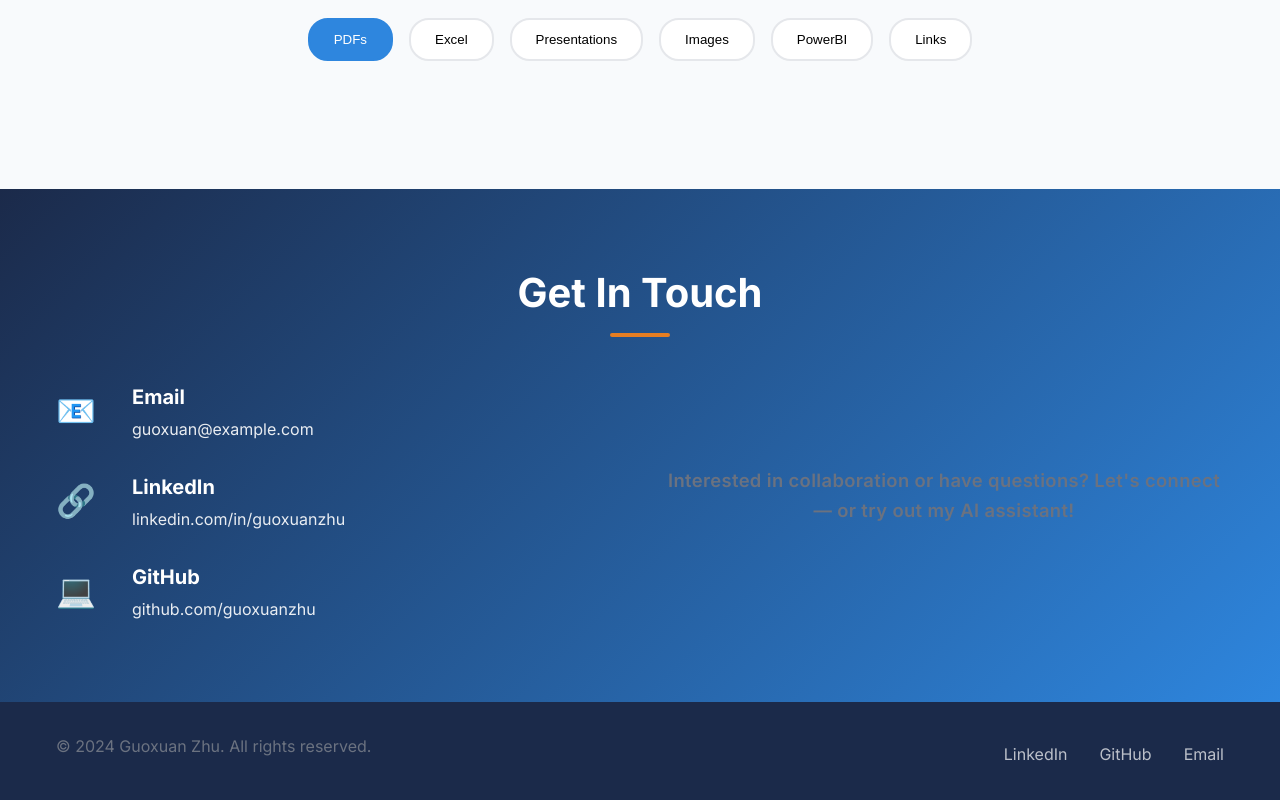
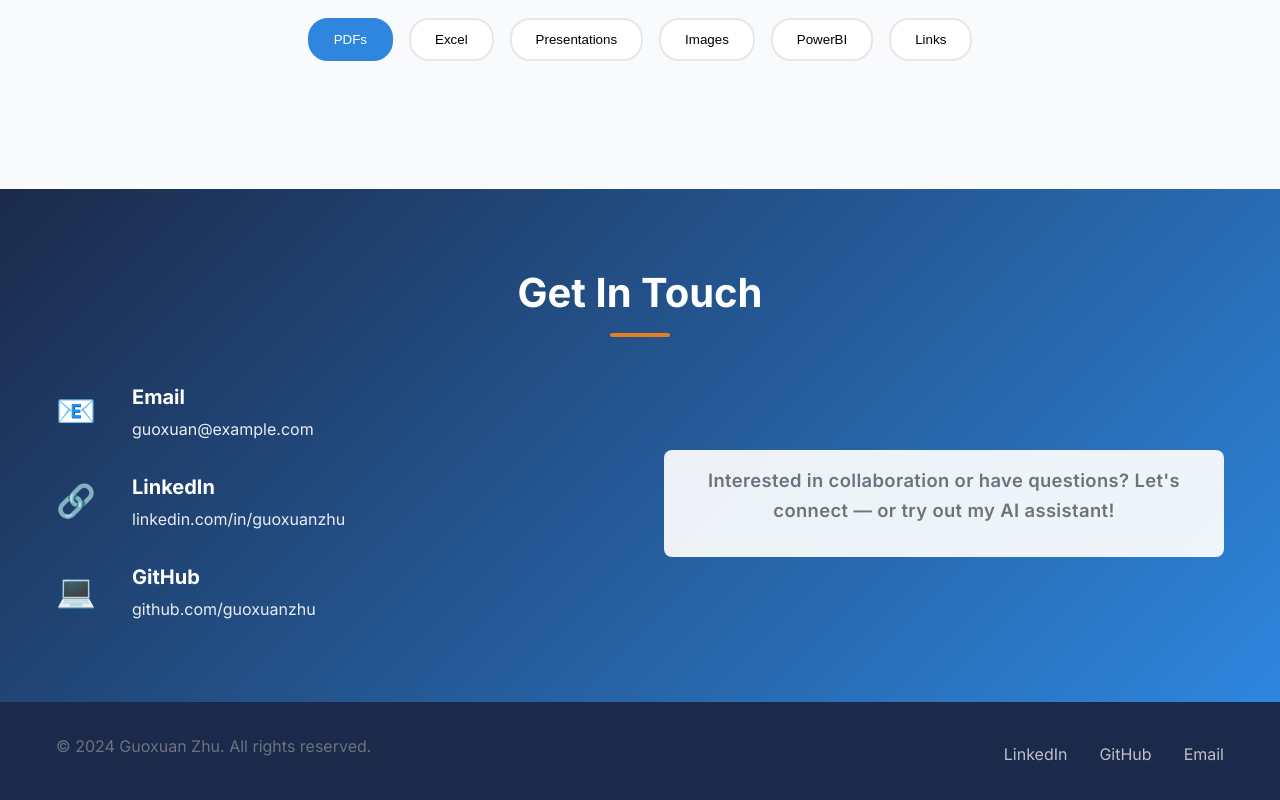
Before and after one commit to zilcondrea/GordonZhu-Profile, a plain HTML site: page public/index.html in a window 1280 px wide. Shown: the part 2362-3162 px from the top of the page. Drawn offline with nearby package versions, Linux system fonts and the light colour scheme; no server answers.

Commit message:
Contact text: black on white pill background

```diff
--- a/public/css/styles.css
+++ b/public/css/styles.css
@@ -620,8 +620,12 @@ section {
   text-align: center;
   font-size: 1.15rem;
   font-weight: 600;
-  color: #FFD54F;
+  color: #1a1a1a;
   letter-spacing: 0.02em;
+  background: rgba(255, 255, 255, 0.92);
+  padding: 1rem 2rem;
+  border-radius: 8px;
+  display: inline-block;
 }
 
 /* ===========================
```
